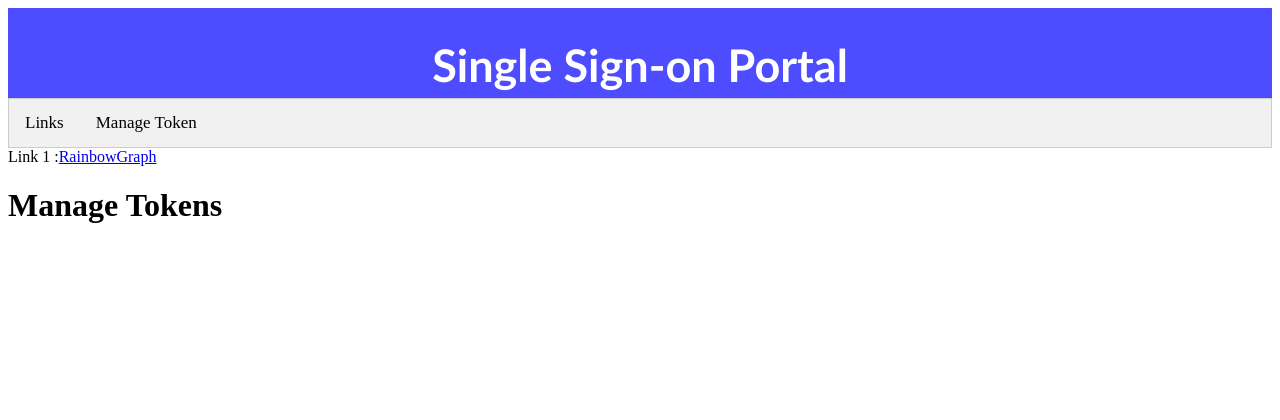
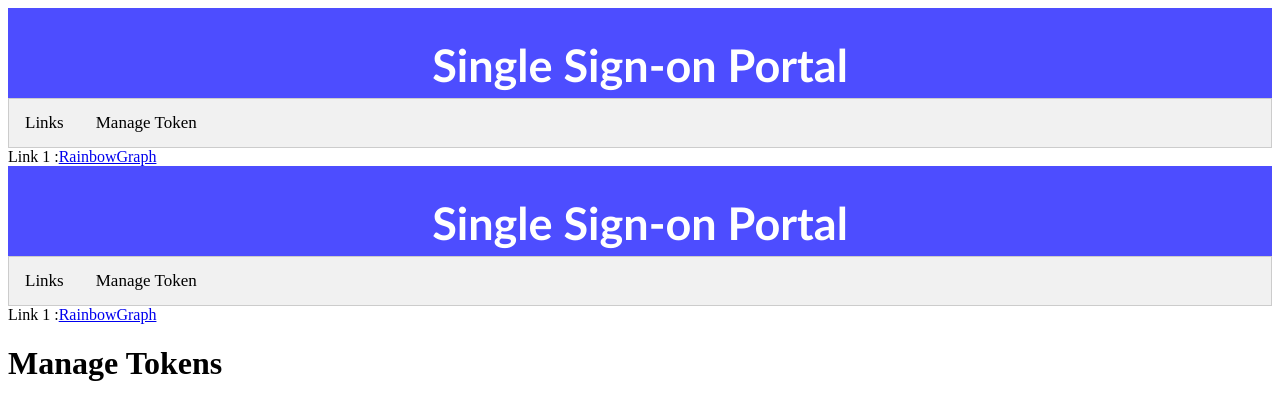
Before and after one commit to asinsinwal/SingleSignOn, a Flask app: template templates/temp.html in a window 1280 px wide. Shown: the top 420 px of the page. Run offline with Flask 2, Linux system fonts and the light colour scheme; the template is opened without the code that fills it: most values are stand-ins (such as "Sample title", 1, 10 or a date in 2020).

Commit message:
temp.html merged

```diff
--- a/templates/temp.html
+++ b/templates/temp.html
@@ -2,7 +2,26 @@
 <html>
   <head>
     <link rel="stylesheet" type="text/css" href="../static/styles/app.css">
-        <script>
+  </head>
+  <body>
+    <div id="headerContainer" class="headerContainer" align="center">
+        <p class="headerLogo" align="center"><b style="top: 30px;position: relative;">Single Sign-on Portal</b></p>
+    </div>
+    <ul class="tab">
+        <li><a href="javascript:void(0)" id="link" onclick="openTab(event, 'links')">Links</a></li>
+        <li><a href="javascript:void(0)" id="token" onclick="openTab(event, 'token')">Manage Token</a></li>
+    </ul>
+    <div id="links">
+        <span>Link 1 :</span><a href="#" target="_blank" onclick="beforeRedirect()">RainbowGraph</a>
+        <!-- <span>Link 1 :</span><a href="http://127.0.0.1:3005/developer?token={{ json_data }}" target="_blank">RainbowGraph</a> -->
+    </div>
+    <div id="manageToken">
+        <h1>Manage Tokens</h1>
+        <form action='/delete/{{ id}}/' method = "POST">
+        <input type = "submit" value="Delete Token">
+    </form>
+    </div>
+  <script>
 
 {#            This JS method shall submit cross domain - Rainbow graph form request#}
     function beforeRedirect(str){
```
